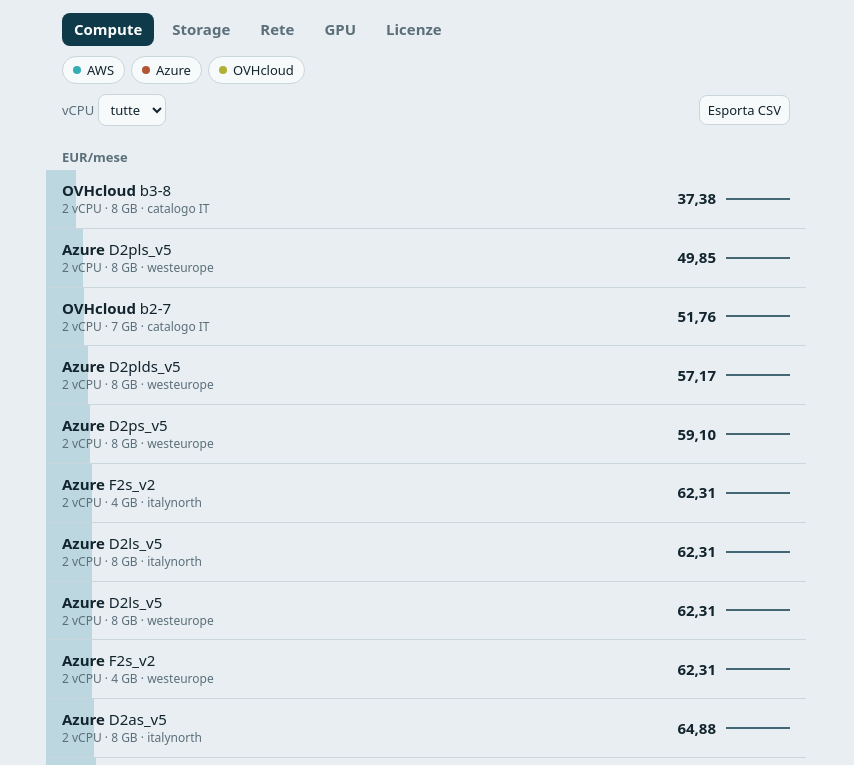
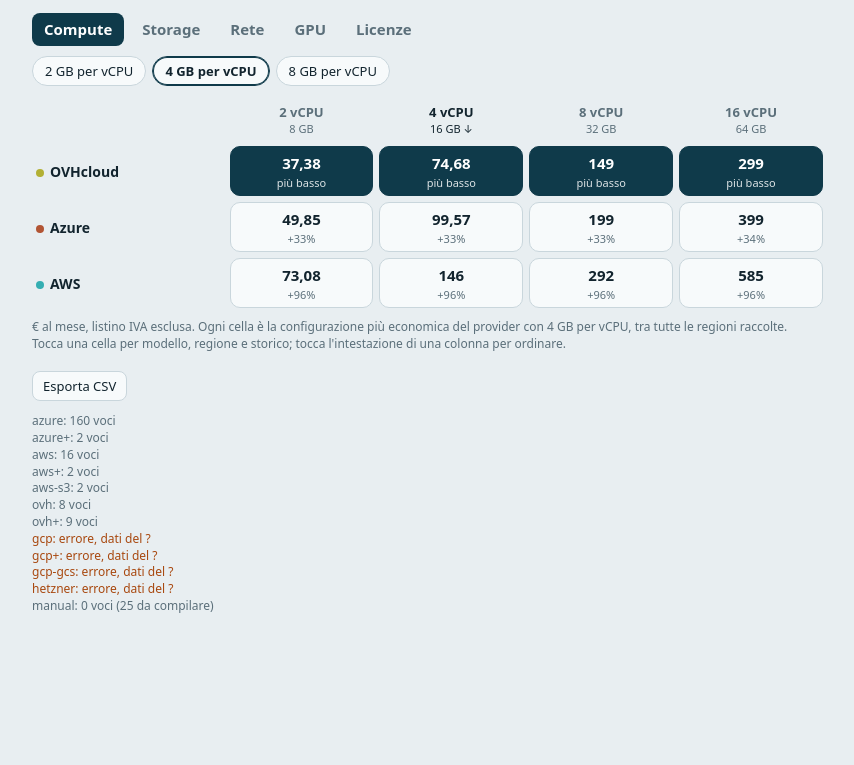
Before and after one commit to vbabb-hub/prezzi-cloud, a plain HTML site: page docs/index.html in a window 1280 px wide. Shown: the part 78-843 px from the top of the page, without its empty margins (214-1068 px from the left). After the commit the page ends 800 px from the top, so only its background shows below. Drawn offline with Linux system fonts and the light colour scheme.

Commit message:
Add files via upload

```diff
--- a/docs/app.js
+++ b/docs/app.js
@@ -1,9 +1,13 @@
 const $ = s => document.querySelector(s);
 const KINDS = [["compute","Compute"],["storage","Storage"],["rete","Rete"],["gpu","GPU"],["licenza","Licenze"]];
-const S = {kind:"compute", prov:new Set(), vcpu:"", recs:[], series:{}, status:{}, updated:""};
+const TIERS = [2, 4, 8, 16];
+const S = {kind:"compute", ratio:4, sort:4, recs:[], series:{}, status:{}, updated:""};
 const num = (n,d=2) => n.toLocaleString("it-IT",{minimumFractionDigits:d,maximumFractionDigits:d});
+const eur = n => num(n, n >= 100 ? 0 : 2);
 const hue = p => [...p].reduce((h,c)=>(h*31+c.charCodeAt(0))%360,7);
 const esc = s => String(s??"").replace(/[&<>"]/g,c=>({"&":"&amp;","<":"&lt;",">":"&gt;",'"':"&quot;"}[c]));
+const pct = (p,m) => m > 0 ? (p/m-1)*100 : null;
+const isObj = r => /object|s3|blob|cloud storage/i.test(r.sku);
 
 async function load(){
   const j = u => fetch(u,{cache:"no-cache"}).then(r=>r.ok?r.json():null).catch(()=>null);
@@ -12,58 +16,85 @@
   render();
 }
 const pts = r => { const s=(S.series[r.key]||[]).slice(); if(s.length && s.at(-1)[0]<S.updated) s.push([S.updated,s.at(-1)[1]]); return s; };
-function ago(r,days){
-  const t=new Date(S.updated||Date.now()); t.setDate(t.getDate()-days); const lim=t.toISOString().slice(0,10);
-  let v=null; for(const [d,p] of S.series[r.key]||[]){ if(d<=lim) v=p; else break; } return v;
-}
 function path(p,w,h){
+  if(p.length<2) return `M0,${h/2}H${w}`;
   const xs=p.map(q=>+new Date(q[0])), ys=p.map(q=>q[1]), lo=Math.min(...ys), hi=Math.max(...ys);
   const X=t=>(t-xs[0])/((xs.at(-1)-xs[0])||1)*w, Y=v=>h-3-(v-lo)/((hi-lo)||1)*(h-6);
   let d=`M${X(xs[0])},${Y(ys[0])}`; for(let i=1;i<p.length;i++) d+=`H${X(xs[i])}V${Y(ys[i])}`;
-  return p.length<2 ? `M0,${h/2}H${w}` : d+`H${w}`;
+  return d+`H${w}`;
 }
-function render(){
-  $("#meta").textContent = S.updated ? `Aggiornato al ${S.updated.split("-").reverse().join("/")} · listino IVA esclusa` : "Nessun dato: esegui il workflow su GitHub Actions";
-  $("#kinds").innerHTML = KINDS.map(([k,l])=>`<button type="button" data-k="${k}" aria-pressed="${k===S.kind}">${l}</button>`).join("");
-  const ofKind = S.recs.filter(r=>r.kind===S.kind);
-  const provs = [...new Set(ofKind.map(r=>r.provider))].sort();
-  $("#chips").innerHTML = provs.map(p=>`<button type="button" class="chip" data-p="${esc(p)}" style="--c:hsl(${hue(p)} 55% 45%)" aria-pressed="${S.prov.has(p)}"><i></i>${esc(p)}</button>`).join("");
-  $("#vc").hidden = S.kind!=="compute";
-  const rows = ofKind.filter(r=>(!S.prov.size||S.prov.has(r.provider)) && (!S.vcpu||r.vcpu==S.vcpu));
-  const groups = {}; rows.forEach(r=>(groups[r.unit]??=[]).push(r));
-  $("#list").innerHTML = Object.entries(groups).map(([u,g])=>{
-    g.sort((a,b)=>a.price-b.price); const max=g.at(-1).price||1;
-    return `<h2>${esc(u)}</h2>`+g.map(r=>{
-      const old=ago(r,30), dl=old&&old!==r.price?(r.price/old-1)*100:null;
-      const spec=[r.vcpu&&`${r.vcpu} vCPU`, r.ram_gb&&`${num(+r.ram_gb,0)} GB`, r.region].filter(Boolean).join(" · ");
-      return `<button type="button" class="row" data-key="${esc(r.key)}" style="--w:${Math.max(4,r.price/max*100)}">
-        <span><b>${esc(r.provider)}</b> ${esc(r.sku)}<small>${esc(spec)}${r.stale?' · <span class="stale">non aggiornato</span>':""}</small></span>
-        <span class="price">${num(r.price, r.price<1?4:2)}<small class="${dl>0?"up":"down"}">${dl==null?"":(dl>0?"+":"")+num(dl,1)+"% 30g"}</small></span>
+const specOf = r => [r.vcpu&&`${r.vcpu} vCPU`, r.ram_gb&&`${num(+r.ram_gb,0)} GB`, r.region, r.note].filter(Boolean).join(" · ");
+
+function matrix(){
+  const all = S.recs.filter(r=>r.kind==="compute" && r.vcpu && r.ram_gb);
+  const provs = [...new Set(all.map(r=>r.provider))];
+  const cell = {};
+  all.filter(r=>Math.round(r.ram_gb/r.vcpu)===S.ratio && TIERS.includes(+r.vcpu)).forEach(r=>{
+    const c = (cell[r.provider] ??= {});
+    if(!c[r.vcpu] || r.price < c[r.vcpu].price) c[r.vcpu] = r;
+  });
+  const min = {};
+  TIERS.forEach(t=>{ const v=Object.values(cell).map(c=>c[t]?.price).filter(x=>x!=null); min[t]=v.length?Math.min(...v):null; });
+  const rows = Object.keys(cell).sort((a,b)=>(cell[a][S.sort]?.price??1e12)-(cell[b][S.sort]?.price??1e12));
+  if(!rows.length) return `<p class="empty">${all.length?`Nessuna configurazione con ${S.ratio} GB per vCPU.`:"Nessun dato di compute."}</p>`;
+  const head = TIERS.map(t=>`<th><button type="button" data-sort="${t}" aria-pressed="${t===S.sort}">${t} vCPU<small>${t*S.ratio} GB${t===S.sort?" ↓":""}</small></button></th>`).join("");
+  const body = rows.map(p=>`<tr><th scope="row"><i style="background:hsl(${hue(p)} 55% 45%)"></i>${esc(p)}</th>`+TIERS.map(t=>{
+    const r = cell[p][t]; if(!r) return `<td class="na">–</td>`;
+    const isMin = r.price===min[t], d = pct(r.price,min[t]);
+    return `<td><button type="button" class="cell${isMin?" min":""}" data-key="${esc(r.key)}"><b>${eur(r.price)}</b><small>${isMin?"più basso":d==null?"":"+"+num(d,0)+"%"}</small></button></td>`;
+  }).join("")+`</tr>`).join("");
+  const missing = provs.filter(p=>!cell[p]);
+  return `<div class="mx"><table class="matrix"><thead><tr><th></th>${head}</tr></thead><tbody>${body}</tbody></table></div>
+    <p class="note">€ al mese, listino IVA esclusa. Ogni cella è la configurazione più economica del provider con ${S.ratio} GB per vCPU, tra tutte le regioni raccolte. Tocca una cella per modello, regione e storico; tocca l'intestazione di una colonna per ordinare.${missing.length?` Senza configurazioni a ${S.ratio} GB/vCPU: ${missing.map(esc).join(", ")}.`:""}</p>`;
+}
+
+function ranked(){
+  const g = {};
+  S.recs.filter(r=>r.kind===S.kind).forEach(r=>{
+    const sub = S.kind==="storage" ? (isObj(r)?"Object storage":"Block storage")+" · " : "";
+    const grp = (g[S.kind==="gpu" ? r.sku : sub+r.unit] ??= {}), k = r.provider+"|"+r.sku;
+    if(!grp[k] || r.price < grp[k].price) grp[k] = r;
+  });
+  const out = Object.entries(g).map(([t,grp])=>{
+    const rows = Object.values(grp).sort((a,b)=>a.price-b.price), m = rows[0].price;
+    return `<h2>${esc(t)}</h2>`+rows.map((r,i)=>{
+      const d = i ? pct(r.price,m) : null;
+      return `<button type="button" class="row" data-key="${esc(r.key)}"><span class="rk">${i+1}</span>
+        <span><b>${esc(r.provider)}</b> ${esc(r.sku)}<small>${esc(specOf(r))}</small></span>
+        <span class="price">${num(r.price, r.price<1?4:2)}<small>${i===0?(rows.length>1?"più basso":""):d==null?"":"+"+num(d,0)+"%"}</small></span>
         <svg class="sp" viewBox="0 0 64 20"><path d="${path(pts(r),64,20)}"/></svg></button>`;
     }).join("");
-  }).join("") || `<p class="empty">Nessuna voce per questi filtri. Le voci manuali compaiono dopo aver compilato i file in <code>manual/</code>.</p>`;
-  $("#status").innerHTML = Object.entries(S.status).map(([n,s])=>s.ok?`${n}: ${s.count} voci${s.da_compilare?` (${s.da_compilare} da compilare)`:""}`:`<span class="bad">${n}: errore, dati del ${s.date||"?"}</span>`).join("<br>");
+  }).join("");
+  return out || `<p class="empty">Nessuna voce in questa categoria. Le voci manuali compaiono dopo aver compilato i file in <code>manual/</code>.</p>`;
+}
+
+function render(){
+  $("#meta").textContent = S.updated ? `Dati del ${S.updated.split("-").reverse().join("/")} · listino IVA esclusa` : "Nessun dato: esegui il workflow su GitHub Actions";
+  $("#kinds").innerHTML = KINDS.map(([k,l])=>`<button type="button" data-k="${k}" aria-pressed="${k===S.kind}">${l}</button>`).join("");
+  $("#chips").innerHTML = S.kind==="compute" ? [2,4,8].map(x=>`<button type="button" class="chip" data-r="${x}" aria-pressed="${x===S.ratio}">${x} GB per vCPU</button>`).join("") : "";
+  $("#list").innerHTML = S.kind==="compute" ? matrix() : ranked();
+  $("#status").innerHTML = Object.entries(S.status).map(([n,s])=>s.pending?`${n}: da raccogliere`:s.ok?`${n}: ${s.count} voci${s.da_compilare?` (${s.da_compilare} da compilare)`:""}`:`<span class="bad">${n}: errore, dati del ${s.date||"?"}</span>`).join("<br>");
 }
 function detail(key){
-  const r=S.recs.find(x=>x.key===key); if(!r) return; const p=pts(r);
-  $("#dlg").innerHTML = `<h3>${esc(r.provider)} ${esc(r.sku)}</h3><small>${esc([r.vcpu&&r.vcpu+" vCPU", r.ram_gb&&r.ram_gb+" GB", r.region].filter(Boolean).join(" · "))}</small>
+  const r = S.recs.find(x=>x.key===key); if(!r) return; const p = pts(r);
+  $("#dlg").innerHTML = `<h3>${esc(r.provider)} ${esc(r.sku)}</h3><small>${esc(specOf(r))}</small>${r.stale?` <small class="stale">· dato non aggiornato</small>`:""}
     <svg class="big" viewBox="0 0 300 150" preserveAspectRatio="none"><path d="${path(p,300,150)}" vector-effect="non-scaling-stroke"/></svg>
     <table>${p.slice().reverse().map(q=>`<tr><td>${q[0].split("-").reverse().join("/")}</td><td>${num(q[1],q[1]<1?4:2)} ${esc(r.unit)}</td></tr>`).join("")}</table>
     ${r.source?`<p><a href="${esc(r.source)}" target="_blank" rel="noopener">Fonte</a></p>`:""}<button type="button" id="x">Chiudi</button>`;
-  $("#dlg").showModal(); $("#x").onclick=()=>$("#dlg").close();
+  $("#dlg").showModal(); $("#x").onclick = ()=>$("#dlg").close();
 }
 document.addEventListener("click",e=>{
-  const b=e.target.closest("button"); if(!b) return;
-  if(b.dataset.k){S.kind=b.dataset.k;S.prov.clear();S.vcpu="";$("#vcpu").value="";render();}
-  else if(b.dataset.p){S.prov.has(b.dataset.p)?S.prov.delete(b.dataset.p):S.prov.add(b.dataset.p);render();}
+  const b = e.target.closest("button"); if(!b) return;
+  if(b.dataset.k){ S.kind=b.dataset.k; render(); }
+  else if(b.dataset.r){ S.ratio=+b.dataset.r; render(); }
+  else if(b.dataset.sort){ S.sort=+b.dataset.sort; render(); }
   else if(b.dataset.key) detail(b.dataset.key);
   else if(b.id==="csv"){
-    const rows=S.recs.filter(r=>r.kind===S.kind&&(!S.prov.size||S.prov.has(r.provider))&&(!S.vcpu||r.vcpu==S.vcpu));
-    const c=[["provider","regione","sku","vcpu","ram_gb","unita","prezzo","fonte"],...rows.map(r=>[r.provider,r.region,r.sku,r.vcpu??"",r.ram_gb??"",r.unit,r.price,r.source])]
+    const rows = S.recs.filter(r=>r.kind===S.kind);
+    const c = [["provider","regione","sku","vcpu","ram_gb","unita","prezzo","fonte"],...rows.map(r=>[r.provider,r.region,r.sku,r.vcpu??"",r.ram_gb??"",r.unit,r.price,r.source])]
       .map(l=>l.map(v=>`"${String(v).replace(/"/g,'""')}"`).join(";")).join("\n");
-    const a=document.createElement("a"); a.href=URL.createObjectURL(new Blob(["\ufeff"+c],{type:"text/csv"})); a.download=`prezzi-${S.kind}-${S.updated}.csv`; a.click();
+    const a = document.createElement("a"); a.href = URL.createObjectURL(new Blob(["\ufeff"+c],{type:"text/csv"})); a.download = `prezzi-${S.kind}-${S.updated}.csv`; a.click();
   }
 });
-$("#vcpu").onchange=e=>{S.vcpu=e.target.value;render();};
 if("serviceWorker" in navigator) navigator.serviceWorker.register("sw.js");
 load();
--- a/docs/index.html
+++ b/docs/index.html
@@ -17,14 +17,9 @@
 <nav id="kinds" aria-label="Tipo di risorsa"></nav>
 <section id="filters">
   <div id="chips"></div>
-  <div class="tools">
-    <label id="vc" hidden>vCPU
-      <select id="vcpu"><option value="">tutte</option><option>2</option><option>4</option><option>8</option><option>16</option></select>
-    </label>
-    <button id="csv" type="button">Esporta CSV</button>
-  </div>
 </section>
 <main id="list"></main>
+<div class="tools"><button id="csv" type="button">Esporta CSV</button></div>
 <footer id="status"></footer>
 <dialog id="dlg"></dialog>
 <script src="app.js"></script>
--- a/docs/style.css
+++ b/docs/style.css
@@ -1,32 +1,44 @@
-:root{--bg:#e8eef1;--panel:#f7fafb;--ink:#12242e;--mute:#5b6f7a;--line:#c9d6dc;--accent:#0f3a4a;--bar:#bcd7df;--up:#a8480f;--down:#16704a;--bg2:#fff}
-@media (prefers-color-scheme:dark){:root{--bg:#0d1a21;--panel:#14252e;--ink:#e4eef2;--mute:#8fa5b0;--line:#25404c;--accent:#7fc4d8;--bar:#1e4756;--up:#f0a068;--down:#6fd1a0;--bg2:#0d1a21}}
+:root{--bg:#e8eef1;--panel:#f7fafb;--ink:#12242e;--mute:#5b6f7a;--line:#c9d6dc;--accent:#0f3a4a;--up:#a8480f;--bg2:#fff}
+@media (prefers-color-scheme:dark){:root{--bg:#0d1a21;--panel:#14252e;--ink:#e4eef2;--mute:#8fa5b0;--line:#25404c;--accent:#7fc4d8;--up:#f0a068;--bg2:#0d1a21}}
 *{box-sizing:border-box}
-body{margin:0;background:var(--bg);color:var(--ink);font:15px/1.4 system-ui,-apple-system,"Segoe UI",sans-serif;padding:env(safe-area-inset-top) 0 env(safe-area-inset-bottom);max-width:760px;margin-inline:auto}
+body{margin:0;background:var(--bg);color:var(--ink);font:15px/1.4 system-ui,-apple-system,"Segoe UI",sans-serif;padding:env(safe-area-inset-top) 0 env(safe-area-inset-bottom);max-width:820px;margin-inline:auto}
 header{padding:18px 16px 6px}
 h1{margin:0;font-size:26px;letter-spacing:-.02em}
 #meta{margin:2px 0 0;color:var(--mute);font-size:13px}
 nav{display:flex;gap:6px;overflow-x:auto;padding:10px 16px;scrollbar-width:none}
 nav button{flex:none;border:0;background:none;color:var(--mute);font:inherit;font-weight:600;padding:6px 12px;border-radius:8px}
 nav button[aria-pressed=true]{background:var(--accent);color:var(--bg2)}
-#filters{padding:0 16px 8px}
-#chips{display:flex;flex-wrap:wrap;gap:6px}
-.chip{border:1px solid var(--line);background:var(--panel);color:var(--ink);font:inherit;font-size:13px;padding:4px 10px;border-radius:999px;display:flex;gap:6px;align-items:center}
-.chip i{width:8px;height:8px;border-radius:50%;background:var(--c)}
-.chip[aria-pressed=true]{border-color:var(--accent);box-shadow:inset 0 0 0 1px var(--accent)}
-.tools{display:flex;justify-content:space-between;align-items:center;margin-top:10px;color:var(--mute);font-size:13px}
-select,#csv{font:inherit;font-size:13px;border:1px solid var(--line);background:var(--panel);color:var(--ink);border-radius:8px;padding:5px 8px}
-h2{margin:14px 16px 4px;font-size:13px;color:var(--mute);font-weight:600}
-.row{display:grid;grid-template-columns:1fr auto 64px;gap:10px;align-items:center;width:100%;border:0;border-bottom:1px solid var(--line);text-align:left;color:inherit;font:inherit;padding:10px 16px;background:linear-gradient(90deg,var(--bar) calc(var(--w)*1%),transparent 0)}
+#chips{display:flex;flex-wrap:wrap;gap:6px;padding:0 16px}
+.chip{border:1px solid var(--line);background:var(--panel);color:var(--ink);font:inherit;font-size:13px;padding:5px 12px;border-radius:999px}
+.chip[aria-pressed=true]{border-color:var(--accent);box-shadow:inset 0 0 0 1px var(--accent);font-weight:600}
+.mx{overflow-x:auto;padding:8px 8px 0}
+.matrix{border-collapse:separate;border-spacing:4px;width:100%;font-variant-numeric:tabular-nums}
+.matrix thead button{width:100%;border:0;background:none;color:var(--mute);font:inherit;font-size:13px;font-weight:600;padding:4px 2px;text-align:center}
+.matrix thead button[aria-pressed=true]{color:var(--ink)}
+.matrix thead small{display:block;font-weight:400;font-size:11px}
+.matrix th[scope=row]{text-align:left;font-weight:600;font-size:14px;white-space:nowrap;padding:0 6px 0 8px;position:sticky;left:0;background:var(--bg);z-index:1}
+.matrix th i{display:inline-block;width:8px;height:8px;border-radius:50%;margin-right:6px}
+.cell{width:100%;min-height:50px;min-width:70px;border:1px solid var(--line);background:var(--panel);color:var(--ink);border-radius:10px;font:inherit;display:flex;flex-direction:column;align-items:center;justify-content:center;gap:1px;padding:4px}
+.cell b{font-size:15px}
+.cell small{font-size:11px;color:var(--mute)}
+.cell.min{background:var(--accent);border-color:var(--accent);color:var(--bg2)}
+.cell.min small{color:inherit;opacity:.85}
+.na{text-align:center;color:var(--mute)}
+.note{margin:6px 16px;color:var(--mute);font-size:12px}
+h2{margin:16px 16px 4px;font-size:13px;color:var(--mute);font-weight:600}
+.row{display:grid;grid-template-columns:22px 1fr auto 64px;gap:10px;align-items:center;width:100%;border:0;border-bottom:1px solid var(--line);text-align:left;color:inherit;font:inherit;padding:10px 16px;background:none}
+.row:first-of-type .rk{background:var(--accent);color:var(--bg2)}
+.rk{width:22px;height:22px;border-radius:50%;background:var(--panel);border:1px solid var(--line);font-size:12px;display:grid;place-items:center}
+.row small{display:block;color:var(--mute);font-size:12px}
 .row b{font-weight:600}
-.row small{display:block;color:var(--mute);font-size:12px}
 .price{text-align:right;font-variant-numeric:tabular-nums;font-weight:700}
 .price small{font-weight:400}
-.up{color:var(--up)}.down{color:var(--down)}
 .sp{width:64px;height:20px;fill:none;stroke:var(--accent);stroke-width:1.5}
-.stale{color:var(--up)}
 .empty{padding:28px 16px;color:var(--mute)}
-footer{padding:16px;color:var(--mute);font-size:12px}
-footer .bad{color:var(--up)}
+.tools{padding:12px 16px 0}
+#csv{font:inherit;font-size:13px;border:1px solid var(--line);background:var(--panel);color:var(--ink);border-radius:8px;padding:5px 10px}
+footer{padding:12px 16px 20px;color:var(--mute);font-size:12px}
+footer .bad,.stale{color:var(--up)}
 dialog{border:0;border-radius:14px;background:var(--panel);color:var(--ink);width:min(94vw,560px);padding:16px}
 dialog::backdrop{background:#0008}
 dialog h3{margin:0 0 2px}
--- a/docs/sw.js
+++ b/docs/sw.js
@@ -1,4 +1,4 @@
-const V = "v1";
+const V = "v3";
 self.addEventListener("install", e => e.waitUntil(caches.open(V).then(c => c.addAll(["./","index.html","app.js","style.css","manifest.webmanifest","icon.svg"])).then(() => self.skipWaiting())));
 self.addEventListener("activate", e => e.waitUntil(caches.keys().then(k => Promise.all(k.filter(x => x !== V).map(x => caches.delete(x)))).then(() => clients.claim())));
 self.addEventListener("fetch", e => {
```
